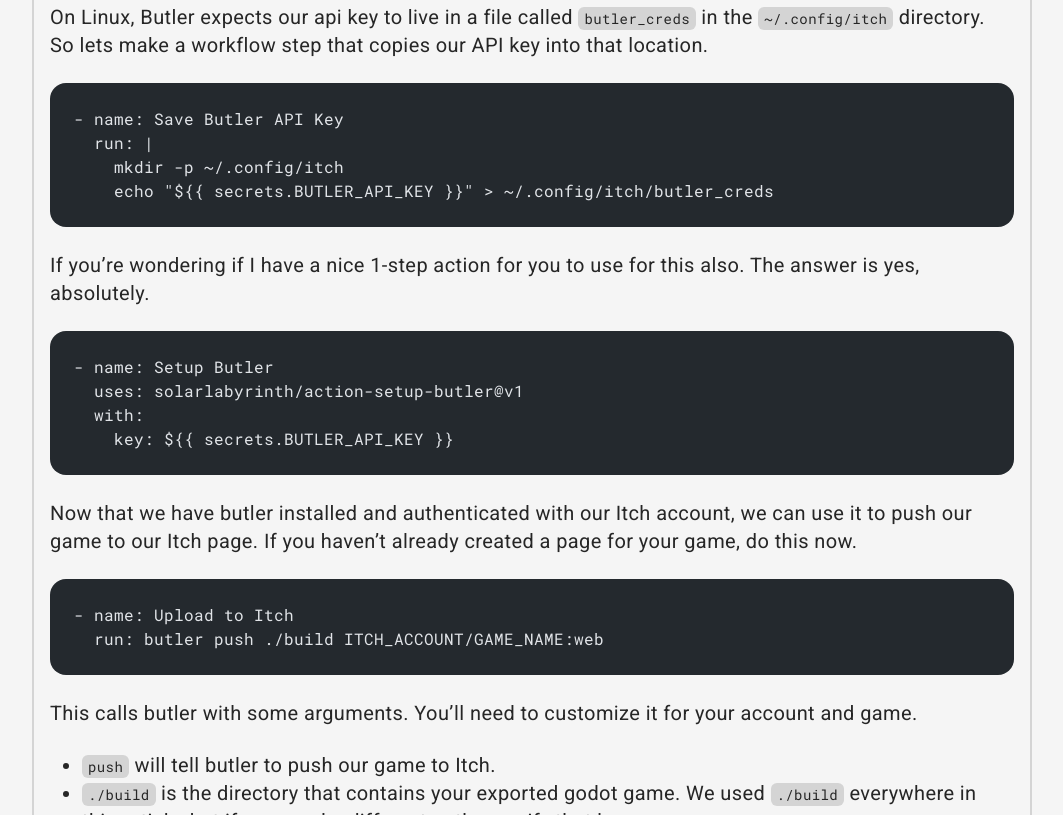
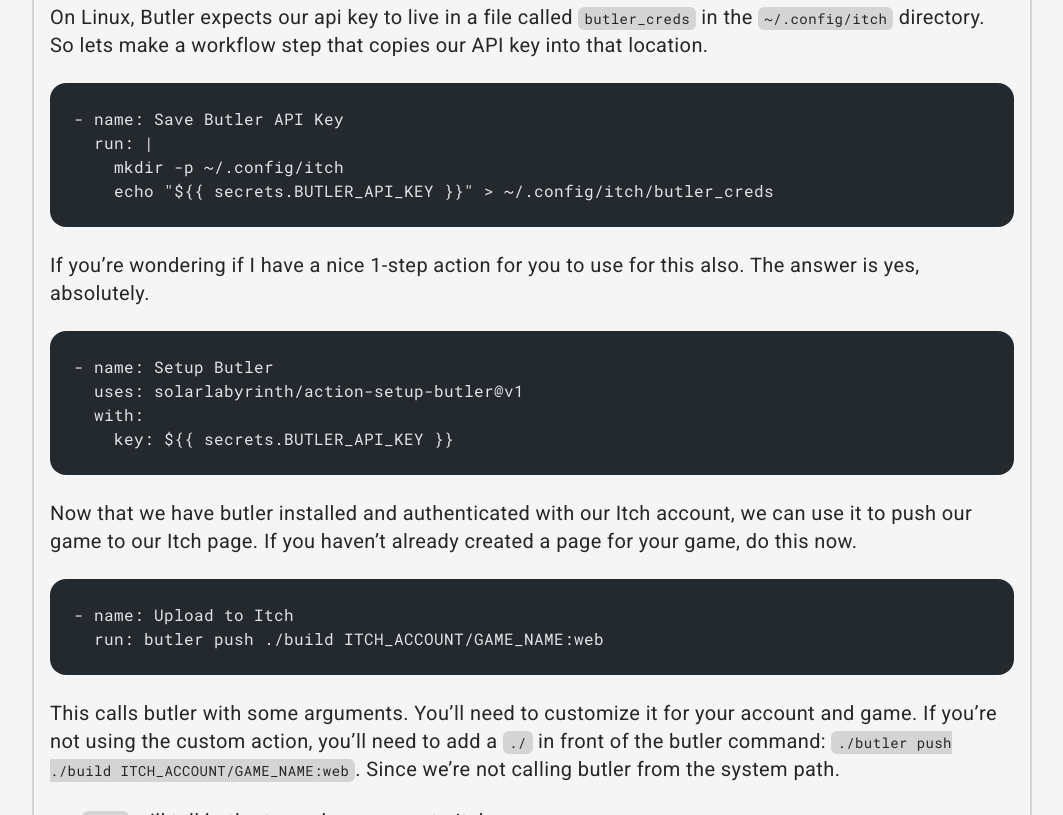
Before and after one commit to SolarLabyrinth/solarlabyrinth.dev, an Astro site: page /articles/you-need-a-build-system in a window 1280 px wide. Shown: the part 11185-12000 px from the top of the page, without its empty margins (108-1171 px from the left). Built offline with nearby package versions, Linux system fonts and the light colour scheme; Astro itself is replaced by a stand-in of ours; code samples lack their colours.

Commit message:
clarify paths

````diff
--- a/src/content/articles/you-need-a-build-system.md
+++ b/src/content/articles/you-need-a-build-system.md
@@ -381,7 +381,7 @@ Now that we have butler installed and authenticated with our Itch account, we ca
   run: butler push ./build ITCH_ACCOUNT/GAME_NAME:web
 ```
 
-This calls butler with some arguments. You'll need to customize it for your account and game.
+This calls butler with some arguments. You'll need to customize it for your account and game. If you're not using the custom action, you'll need to add a `./` in front of the butler command: `./butler push ./build ITCH_ACCOUNT/GAME_NAME:web`. Since we're not calling butler from the system path.
 
 - `push` will tell butler to push our game to Itch.
 - `./build` is the directory that contains your exported godot game. We used `./build` everywhere in this article, but if you used a different path, specify that here.
````
